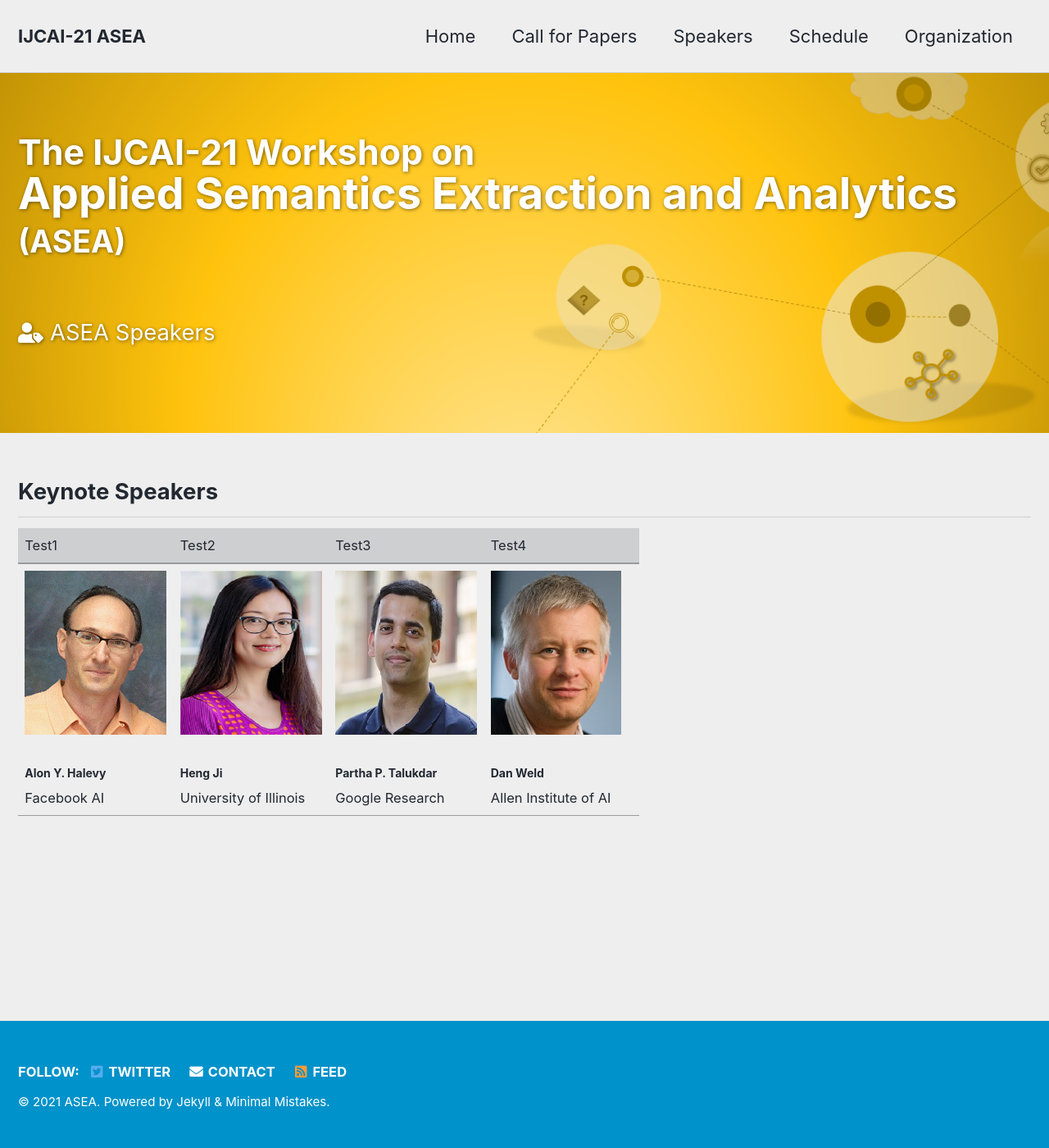
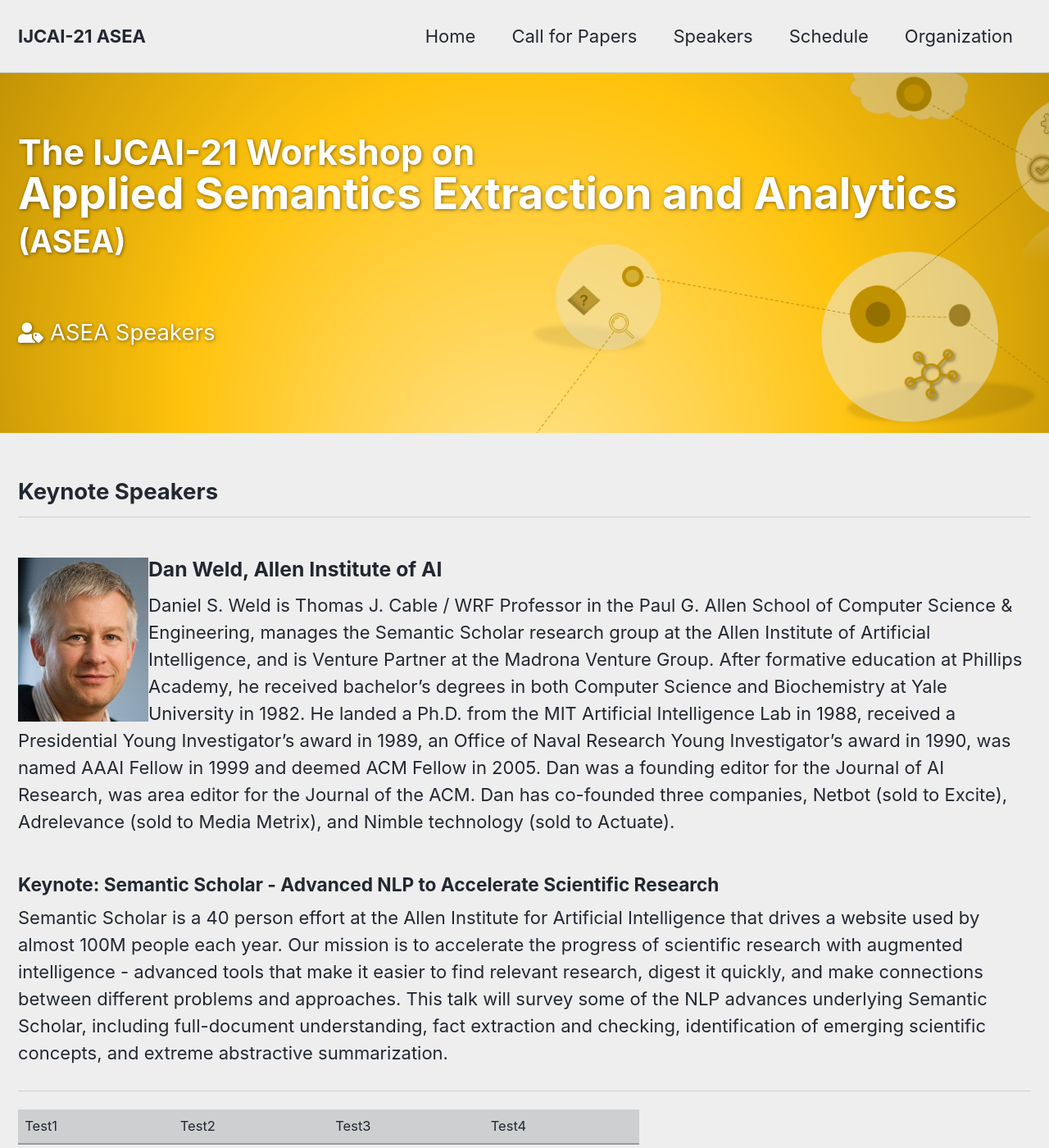
Before and after one commit to asea2021/ijcai-asea2021, a Jekyll site: the page built from _pages/speakers.md, in a window 1280 px wide and 1400 px high. Shown: the whole window at 82% size. Built offline with Jekyll 4.4.1, drawn with Linux system fonts in a browser that asks for light colours; cached includes are drawn as plain includes.

Commit message:
Speakers

```diff
--- a/_pages/speakers.md
+++ b/_pages/speakers.md
@@ -25,4 +25,17 @@
     url: https://www.cs.washington.edu/people/faculty/weld
 ---
 <h2>Keynote Speakers</h2>
+<div style="clear: both;">
+  <div style="float: left; margin-right 1em;">
+    <img src="assets/images/weld.jpg" alt="">
+  </div>
+  <div>
+    <h3>Dan Weld, Allen Institute of AI</h3>
+    <p>Daniel S. Weld is Thomas J. Cable / WRF Professor in the Paul G. Allen School of Computer Science & Engineering, manages the Semantic Scholar research group at the Allen Institute of Artificial Intelligence, and is Venture Partner at the Madrona Venture Group. After formative education at Phillips Academy, he received bachelor’s degrees in both Computer Science and Biochemistry at Yale University in 1982. He landed a Ph.D. from the MIT Artificial Intelligence Lab in 1988, received a Presidential Young Investigator’s award in 1989, an Office of Naval Research Young Investigator’s award in 1990, was named AAAI Fellow in 1999 and deemed ACM Fellow in 2005. Dan was a founding editor for the Journal of AI Research, was area editor for the Journal of the ACM. Dan has co-founded three companies, Netbot (sold to Excite), Adrelevance (sold to Media Metrix), and Nimble technology (sold to Actuate).</p>
+    <h5>Keynote: Semantic Scholar - Advanced NLP to Accelerate Scientific Research</h5>
+    <p>Semantic Scholar is a 40 person effort at the Allen Institute for Artificial Intelligence that drives a website used by almost 100M people each year. Our mission is to accelerate the progress of scientific research with augmented intelligence - advanced tools that make it easier to find relevant research, digest it quickly, and make connections between different problems and approaches. This talk will survey some of the NLP advances underlying Semantic Scholar, including full-document understanding, fact extraction and checking, identification of emerging scientific concepts, and extreme abstractive summarization.</p>
+  </div>
+</div>
+<hr/>
+
 {% include feature_rowcustom %}
```
